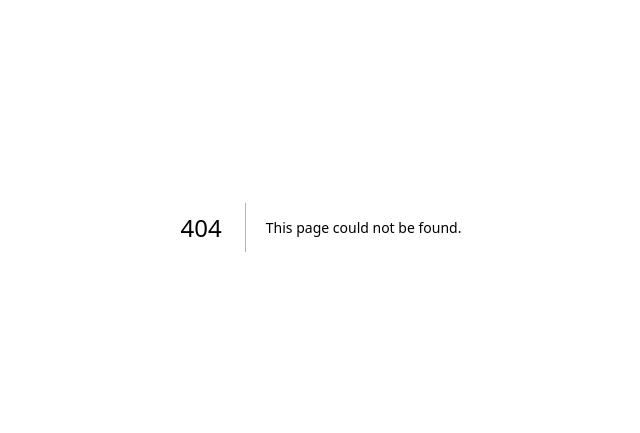
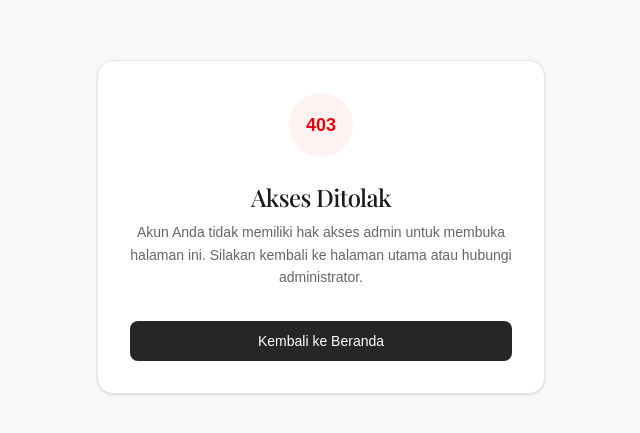
Before and after one commit to abazic/Pilihin-App, a Next.js app: page /403 in a window 1280 px wide. Before the commit this address had no page. Shown: the part 173-606 px from the top of the page, without its empty margins (319-959 px from the left). Built offline with nearby package versions, Linux system fonts and the light colour scheme; a web font is replaced by a local one.

Commit message:
Create ForbiddenPage component for 403 error

```diff
--- /dev/null
+++ b/app/403/page.tsx
@@ -0,0 +1,31 @@
+import Link from 'next/link'
+
+export default function ForbiddenPage() {
+  return (
+    <main className="min-h-screen bg-[#F8F8F6] flex flex-col justify-center items-center px-6 py-12 text-[#222222]">
+      <div className="max-w-md w-full text-center space-y-6 bg-white p-8 rounded-2xl border border-[#E5E5E0] shadow-sm">
+        <div className="inline-flex items-center justify-center w-16 h-16 rounded-full bg-red-50 text-red-600 font-semibold text-lg">
+          403
+        </div>
+
+        <div className="space-y-2">
+          <h1 className="text-2xl font-serif font-medium tracking-tight text-[#1A1A1A]">
+            Akses Ditolak
+          </h1>
+          <p className="text-sm text-[#666666] leading-relaxed">
+            Akun Anda tidak memiliki hak akses admin untuk membuka halaman ini. Silakan kembali ke halaman utama atau hubungi administrator.
+          </p>
+        </div>
+
+        <div className="pt-2">
+          <Link
+            href="/"
+            className="w-full inline-flex justify-center items-center px-5 py-2.5 rounded-lg text-sm font-medium text-white bg-[#262626] hover:bg-[#383838] transition-colors"
+          >
+            Kembali ke Beranda
+          </Link>
+        </div>
+      </div>
+    </main>
+  )
+}
```
